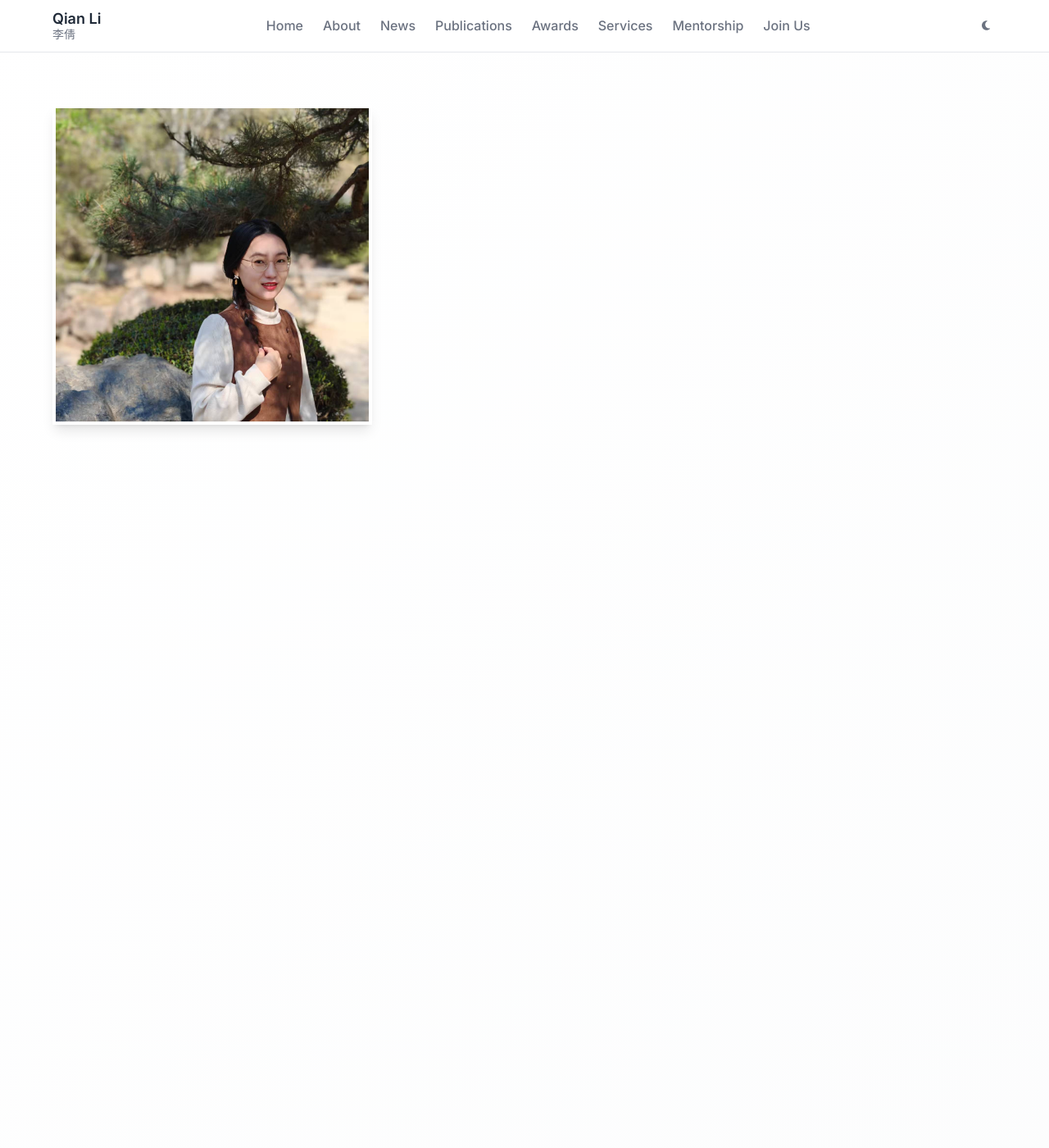
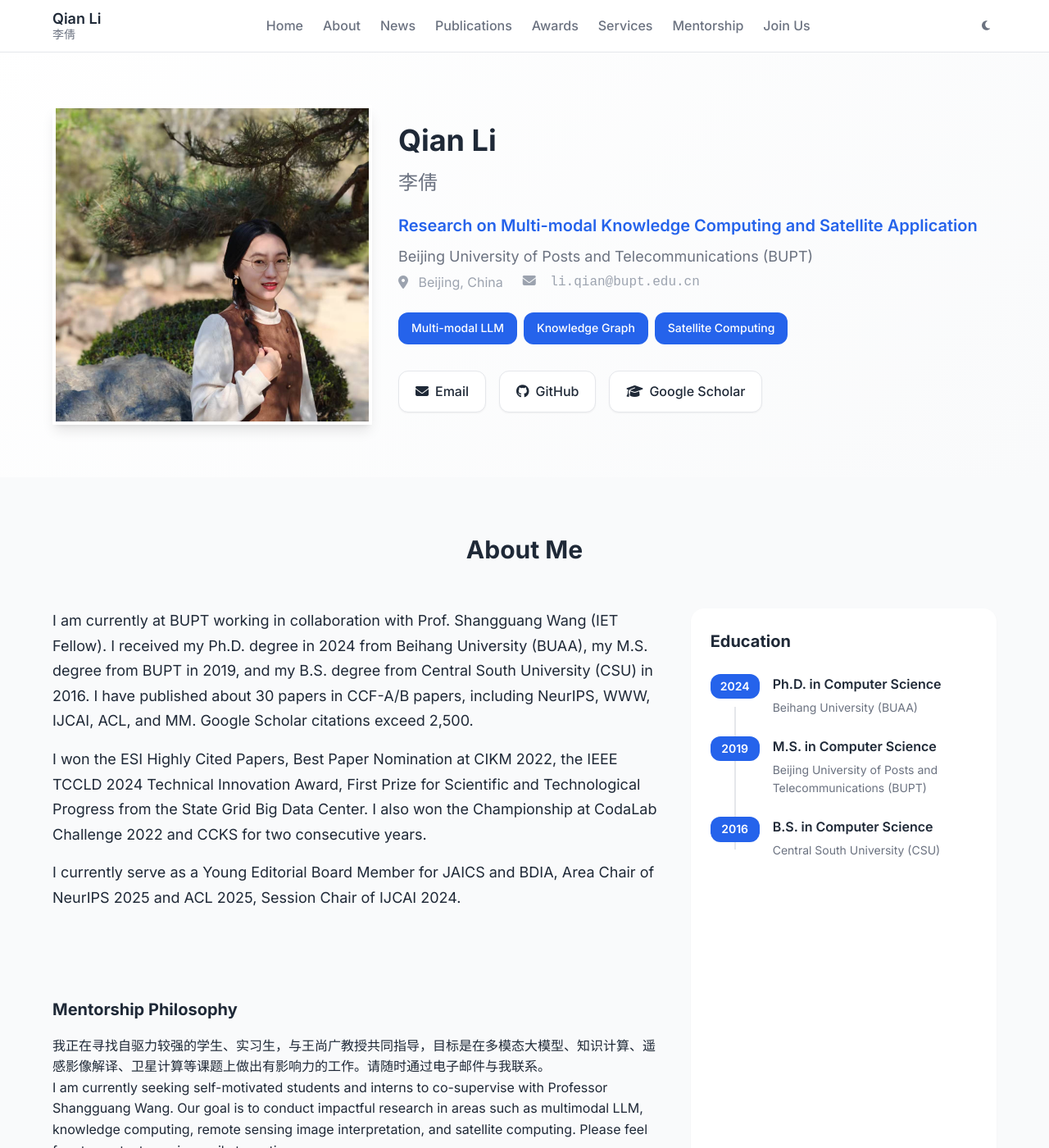
Before and after one commit to xiaoqian19940510/xiaoqian19940510.github.io, a Jekyll site: the page built from index.html, in a window 1280 px wide and 1400 px high. Shown: the whole window at 82% size. Built offline with Jekyll 4.4.1, drawn with Linux system fonts in a browser that asks for light colours; the list of posts is cut into pages by our own code.

Commit message:
Update main.css

```diff
--- a/assets/css/main.css
+++ b/assets/css/main.css
@@ -295,7 +295,7 @@ body {
 
 .hero-image {
   width: 390px;
-  height: 3900px;
+  height: 390px;
   text-align: center;
 }
 
```
